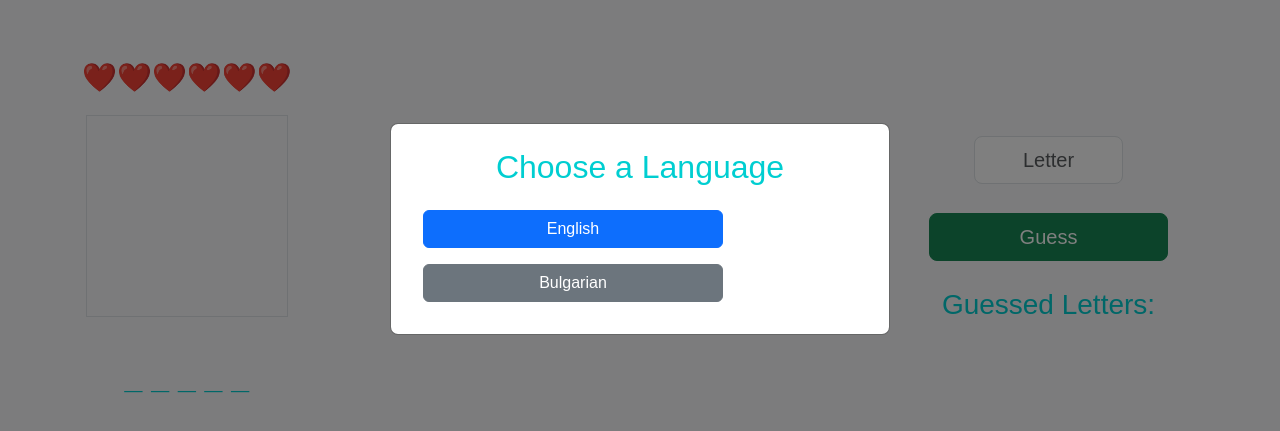
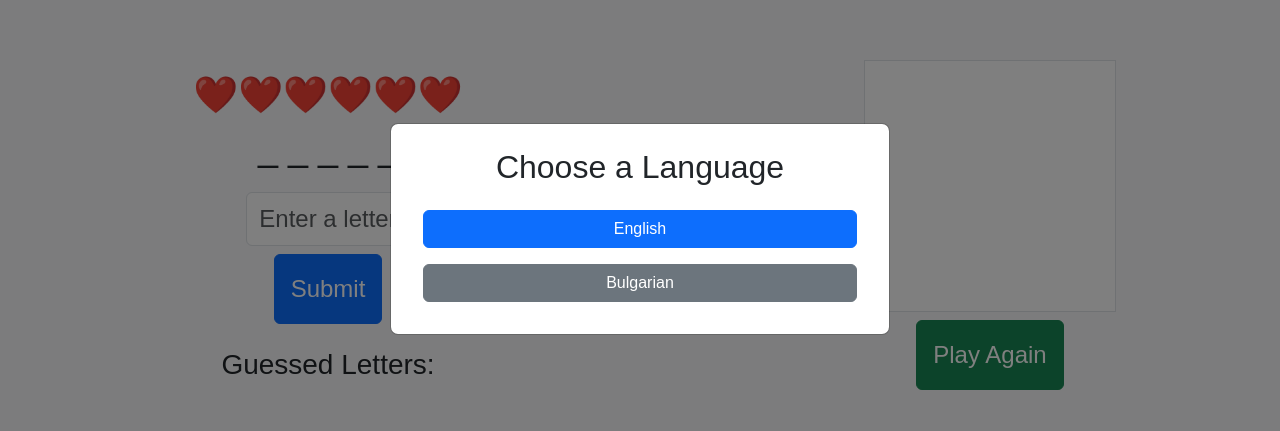
Before and after one commit to NikolaNikk/Mobile_apps, a plain HTML site: page MISC/index.html in a window 1280 px wide. Shown: the part 171-602 px from the top of the page. Drawn offline with nearby package versions, Linux system fonts and the light colour scheme; files that its build step writes are made by us from their sources.

Commit message:
Update index.html

```diff
--- a/MISC/index.html
+++ b/MISC/index.html
@@ -7,13 +7,50 @@
 
     <!-- Bootstrap CSS -->
     <link href="https://cdn.jsdelivr.net/npm/bootstrap@5.3.0/dist/css/bootstrap.min.css" rel="stylesheet">
-    <link rel="stylesheet" href="style.css">
 
     <!-- Bootstrap JS -->
     <script defer src="https://cdn.jsdelivr.net/npm/bootstrap@5.3.0/dist/js/bootstrap.bundle.min.js"></script>
     <script defer src="script.js"></script>
+
+    <style>
+        body {
+            font-family: Arial, sans-serif;
+        }
+        .font-size-36 {
+            font-size: 36px;
+        }
+        .font-size-24 {
+            font-size: 24px;
+        }
+        .w-80 {
+            width: 80%;
+        }
+        .w-350 {
+            width: 350px;
+        }
+        .shadow {
+            box-shadow: 0px 4px 10px rgba(0, 0, 0, 0.2);
+        }
+    </style>
 </head>
-<body class="d-flex justify-content-center align-items-center vh-100 bg-light">
+<body class="d-flex justify-content-center align-items-center vh-100 bg-light m-0">
+    <div class="container w-80 d-flex justify-content-between align-items-center flex-wrap">
+        <!-- Left Section -->
+        <div class="left d-flex flex-column justify-content-center align-items-center h-100 p-4">
+            <div id="lives" class="font-size-36 text-danger">❤️❤️❤️❤️❤️❤️</div>
+            <div id="word-display" class="font-size-36">_ _ _ _ _</div>
+            <input type="text" id="letter-input" class="form-control text-center font-size-24 p-2 mt-3 w-50" maxlength="1" placeholder="Enter a letter">
+            <button class="btn btn-primary font-size-24 p-3 m-2" onclick="guessLetter()">Submit</button>
+            <h3 class="mt-3">Guessed Letters:</h3>
+            <div id="guessed-letters" class="font-size-36"></div>
+        </div>
+
+        <!-- Right Section -->
+        <div class="right d-flex flex-column justify-content-center align-items-center h-100 p-4">
+            <canvas id="hangmanCanvas" width="250" height="250" class="border bg-white"></canvas>
+            <button id="play-again-btn" class="btn btn-success font-size-24 p-3 m-2" onclick="resetGame()">Play Again</button>
+        </div>
+    </div>
 
     <!-- Language Selection Modal -->
     <div class="modal fade" id="language-modal" tabindex="-1">
@@ -26,35 +63,24 @@
         </div>
     </div>
 
-    <div class="container d-flex justify-content-between align-items-center">
-        <!-- Left Section (Canvas + Word Display) -->
-        <div class="left text-center">
-            <div id="lives" class="fs-3 text-danger">❤️❤️❤️❤️❤️❤️</div>
-            <canvas id="hangmanCanvas" width="200" height="200" class="border my-3"></canvas>
-            <div id="word-display" class="fs-2 fw-bold">_ _ _ _ _</div>
-        </div>
-
-        <!-- Right Section (Letter Input + Guessed Letters) -->
-        <div class="right text-center">
-            <input type="text" id="letter-input" maxlength="1" class="form-control form-control-lg w-50 mx-auto my-2 text-center" placeholder="Letter">
-            <button class="btn btn-success btn-lg" onclick="guessLetter()">Guess</button>
-            <h3 class="mt-4">Guessed Letters:</h3>
-            <div id="guessed-letters" class="fs-4"></div>
-        </div>
-    </div>
-
-    <!-- Game Result Modal -->
+    <!-- Game Over Modal -->
     <div class="modal fade" id="result-modal" tabindex="-1">
         <div class="modal-dialog modal-dialog-centered">
-            <div class="modal-content text-center p-4">
+            <div class="modal-content bg-white p-5 rounded-3 w-350 text-center shadow">
                 <button type="button" class="btn-close position-absolute top-0 end-0 m-3" data-bs-dismiss="modal"></button>
-                <h2 id="modal-result" class="mb-3"></h2>
+                <h3 id="modal-result" class="mb-3"></h3>
                 <p id="modal-message"></p>
                 <p id="lives-left" class="fs-4"></p>
-                <button id="play-again-btn" class="btn btn-primary mt-3" onclick="resetGame()">Play Again</button>
+                <button id="play-again-btn" class="btn btn-success font-size-24 p-3 m-2" onclick="resetGame()">Play Again</button>
             </div>
         </div>
     </div>
 
+    <script>
+        window.onload = function () {
+            new bootstrap.Modal(document.getElementById("language-modal")).show();
+        };
+    </script>
+
 </body>
 </html>
```
